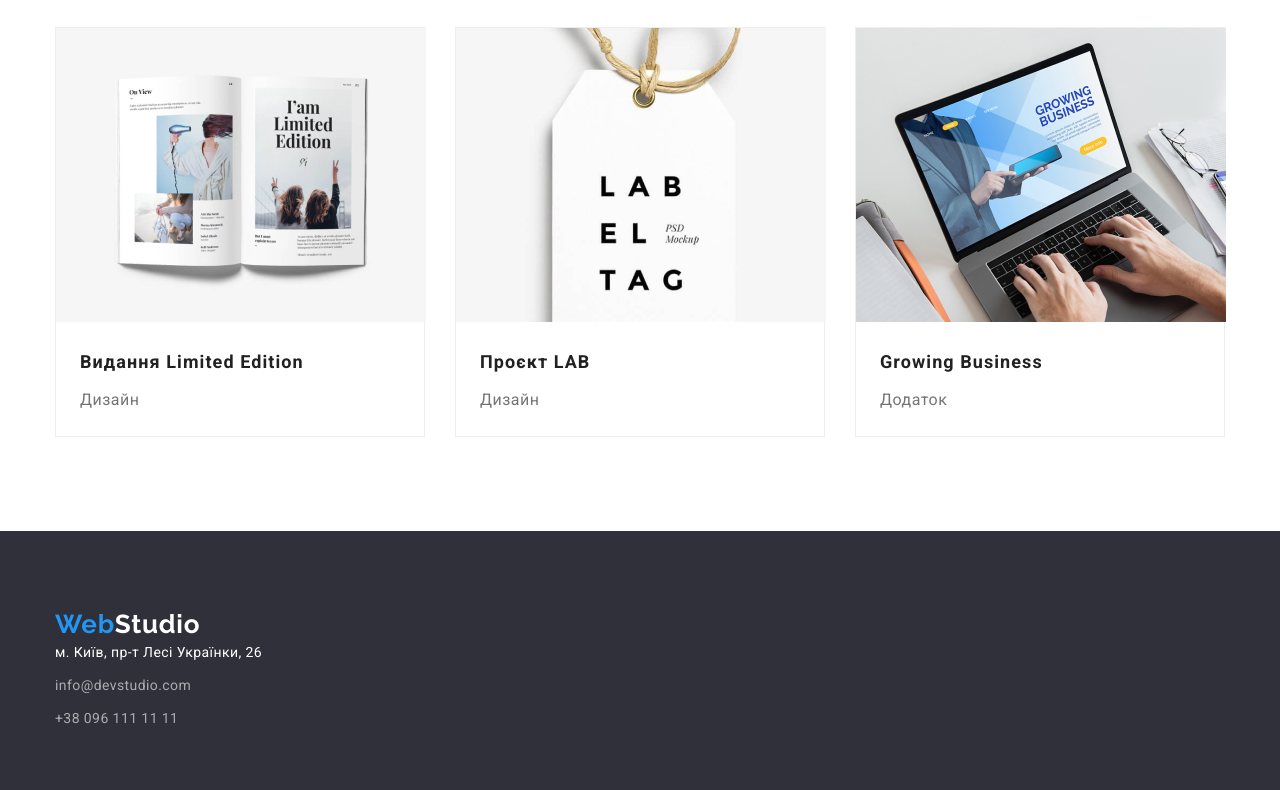
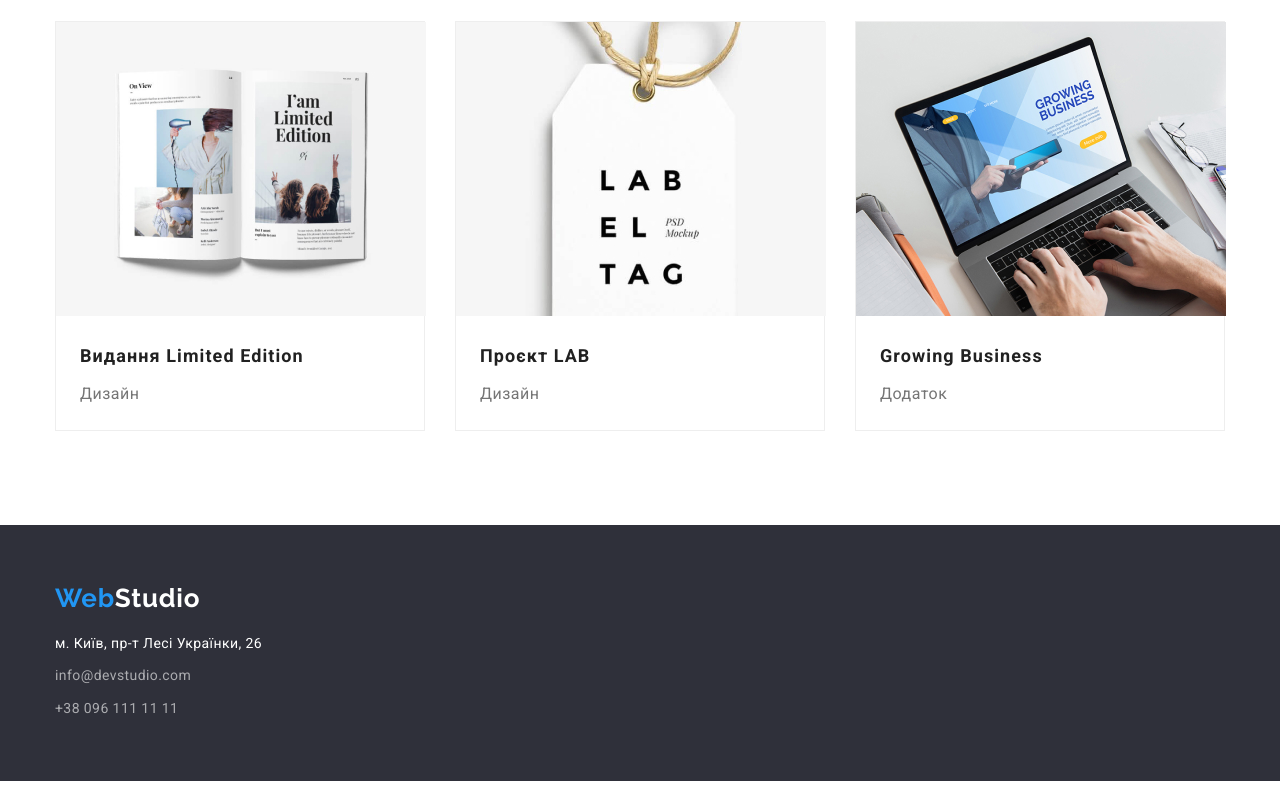
Before and after one commit to NurmanovDaulet26/goit-markup-hw-03., a plain HTML site: page portfolio.html in a window 1280 px wide. Shown: the part 1129-1919 px from the top of the page. Drawn offline with Linux system fonts and the light colour scheme.

Commit message:
Update portfolio.html

```diff
--- a/portfolio.html
+++ b/portfolio.html
@@ -53,7 +53,7 @@
       </div>
     </header>
     <main>
-      <section class="section">
+      <section class="section catalog">
         <div class="container">
           <ul class="catalog_menu">
             <li class="catalog_btn-item">
@@ -72,7 +72,6 @@
               <button type="button" class="catalog_btn">Маркетинг</button>
             </li>
           </ul>
-          <div class="catalog_cards">
             <ul class="grid">
               <li class="grid_item">
                 <a class="grid_link" href="#">
@@ -182,9 +181,8 @@
     </main>
     <footer class="footer">
       <div class="container">
-        <address class="address">
-          <a class="logo_footer" href="index.html"
-            ><span class="blue_logo">Web</span>Studio</a>
+        <a class="logo_footer" href="index.html"><span class="blue_logo">Web</span>Studio</a>
+        <address class="address"></address>
           <p class="address_link">м. Київ, пр-т Лесі Українки, 26</p>
           <a class="email_link" href="mailto:info@devstudio.com">info@devstudio.com</a>
           <a class="phone_link" href="tel:+380961111111">+38 096 111 11 11</a>
```
